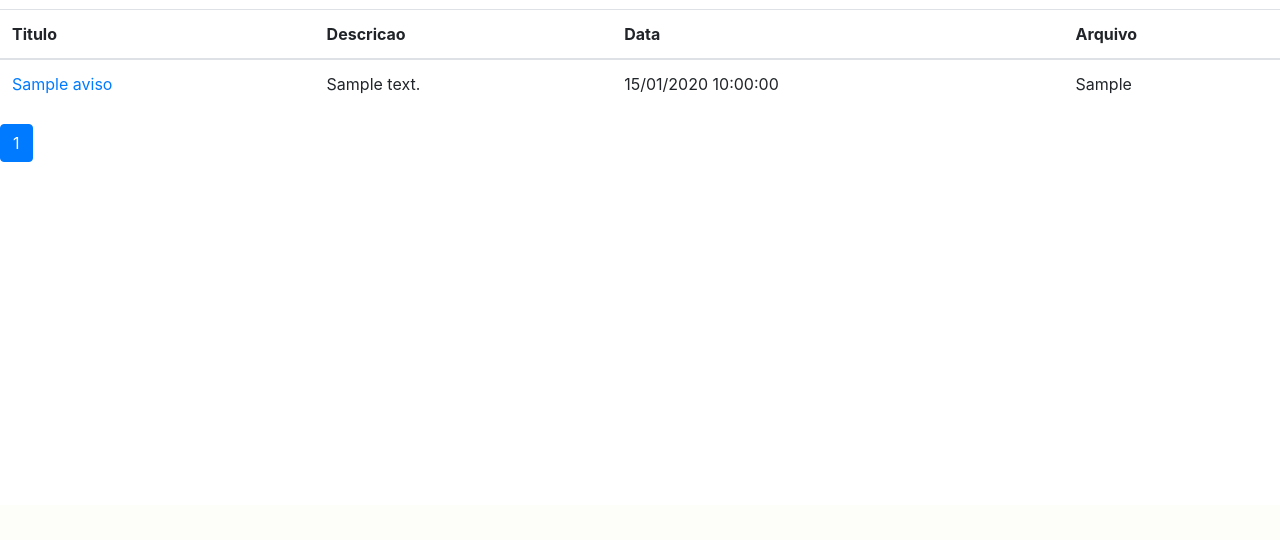
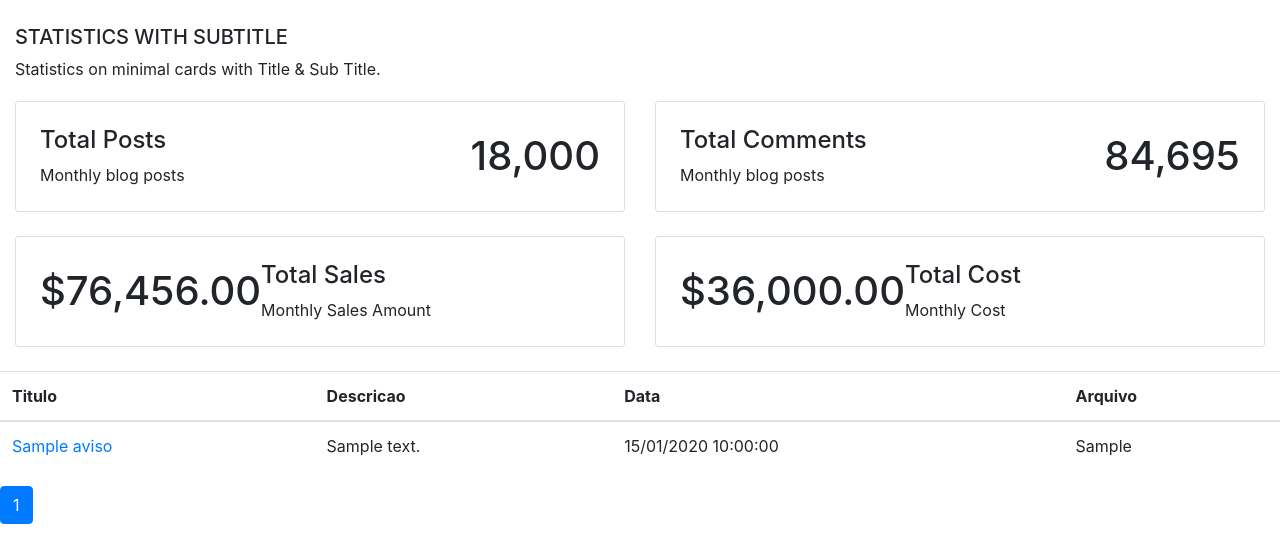
Before and after one commit to ArthurOliveira173/Repositorio-Estagio, a Django app: page /avisos/ in a window 1280 px wide. Shown: the part 295-835 px from the top of the page. Before the commit the page ends 457 px from the top, so only its background shows below. Run offline with Django 3.2, Linux system fonts and the light colour scheme; tables that the repository leaves empty hold one stand-in row (values such as "Sample post"); some libraries are stand-ins or nearby versions.

Commit message:
hotfix de merge

```diff
--- a/avisos/templates/avisos/index.html
+++ b/avisos/templates/avisos/index.html
@@ -17,6 +17,100 @@
       <tbody>
         {% for aviso in avisos %}
           {% if aviso.avi_mostrar %}
+            <div class="container-fluid">
+              <section>
+                <div class="row">
+                  <div class="col-12 mt-3 mb-1">
+                    <h5 class="text-uppercase">Statistics With Subtitle</h5>
+                    <p>Statistics on minimal cards with Title &amp; Sub Title.</p>
+                  </div>
+                </div>
+                <div class="row">
+                  <div class="col-xl-6 col-md-12 mb-4">
+                    <div class="card">
+                      <div class="card-body">
+                        <div class="d-flex justify-content-between p-md-1">
+                          <div class="d-flex flex-row">
+                            <div class="align-self-center">
+                              <i class="fas fa-pencil-alt text-info fa-3x me-4"></i>
+                            </div>
+                            <div>
+                              <h4>Total Posts</h4>
+                              <p class="mb-0">Monthly blog posts</p>
+                            </div>
+                          </div>
+                          <div class="align-self-center">
+                            <h2 class="h1 mb-0">18,000</h2>
+                          </div>
+                        </div>
+                      </div>
+                    </div>
+                  </div>
+                  <div class="col-xl-6 col-md-12 mb-4">
+                    <div class="card">
+                      <div class="card-body">
+                        <div class="d-flex justify-content-between p-md-1">
+                          <div class="d-flex flex-row">
+                            <div class="align-self-center">
+                              <i class="far fa-comment-alt text-warning fa-3x me-4"></i>
+                            </div>
+                            <div>
+                              <h4>Total Comments</h4>
+                              <p class="mb-0">Monthly blog posts</p>
+                            </div>
+                          </div>
+                          <div class="align-self-center">
+                            <h2 class="h1 mb-0">84,695</h2>
+                          </div>
+                        </div>
+                      </div>
+                    </div>
+                  </div>
+                </div>
+                <div class="row">
+                  <div class="col-xl-6 col-md-12 mb-4">
+                    <div class="card">
+                      <div class="card-body">
+                        <div class="d-flex justify-content-between p-md-1">
+                          <div class="d-flex flex-row">
+                            <div class="align-self-center">
+                              <h2 class="h1 mb-0 me-4">$76,456.00</h2>
+                            </div>
+                            <div>
+                              <h4>Total Sales</h4>
+                              <p class="mb-0">Monthly Sales Amount</p>
+                            </div>
+                          </div>
+                          <div class="align-self-center">
+                            <i class="far fa-heart text-danger fa-3x"></i>
+                          </div>
+                        </div>
+                      </div>
+                    </div>
+                  </div>
+                  <div class="col-xl-6 col-md-12 mb-4">
+                    <div class="card">
+                      <div class="card-body">
+                        <div class="d-flex justify-content-between p-md-1">
+                          <div class="d-flex flex-row">
+                            <div class="align-self-center">
+                              <h2 class="h1 mb-0 me-4">$36,000.00</h2>
+                            </div>
+                            <div>
+                              <h4>Total Cost</h4>
+                              <p class="mb-0">Monthly Cost</p>
+                            </div>
+                          </div>
+                          <div class="align-self-center">
+                            <i class="fas fa-wallet text-success fa-3x"></i>
+                          </div>
+                        </div>
+                      </div>
+                    </div>
+                  </div>
+                </div>
+              </section>
+            </div>
             <tr>
               <td>
                 <a href="{% url 'aviso' aviso.avi_id %}">{{ aviso.avi_titulo }}</a>
--- a/monitor_tutor/templates/monitor_tutor/index_mon.html
+++ b/monitor_tutor/templates/monitor_tutor/index_mon.html
@@ -12,7 +12,6 @@
           <th scope="col">Telefone</th>
           <th scope="col">CPF</th>
           <th scope="col">Sexo</th>
-          <th scope="col">ALUNO</th>
 
         </tr>
       </thead>
@@ -27,7 +26,6 @@
             <td>{{ monitor.mon_telefone }}</td>
             <td>{{ monitor.mon_cpf }}</td>
             <td>{{ monitor.mon_sexo }}</td>
-            <td>{{ monitor.mon_aluno_pcd }}</td>
           </tr>
         {% endfor %}
       </tbody>
--- a/monitor_tutor/templates/monitor_tutor/index_tut.html
+++ b/monitor_tutor/templates/monitor_tutor/index_tut.html
@@ -12,7 +12,6 @@
           <th scope="col">Telefone</th>
           <th scope="col">CPF</th>
           <th scope="col">Sexo</th>
-          <th scope="col">ALUNO</th>
 
         </tr>
       </thead>
@@ -27,7 +26,6 @@
             <td>{{ tutor.tut_telefone }}</td>
             <td>{{ tutor.tut_cpf }}</td>
             <td>{{ tutor.tut_sexo }}</td>
-            <td>{{ tutor.tut_aluno_pcd }}</td>
           </tr>
         {% endfor %}
       </tbody>
--- a/monitor_tutor/templates/monitor_tutor/monitor.html
+++ b/monitor_tutor/templates/monitor_tutor/monitor.html
@@ -26,9 +26,6 @@
       <dt>Período</dt>
       <dd>{{ monitor.mon_periodo_academico }}</dd>
 
-      <dt>Monitorado</dt>
-      <dd>{{ mon_aluno_pcd }}</dd>
-
     </dl>
 
 {%endblock%}
--- a/monitor_tutor/templates/monitor_tutor/tutor.html
+++ b/monitor_tutor/templates/monitor_tutor/tutor.html
@@ -26,9 +26,6 @@
       <dt>Período</dt>
       <dd>{{ tutor.tut_periodo_academico }}</dd>
 
-      <dt>ALUNO</dt>
-      <dd>{{ tutor.tut_aluno_pcd }}</dd>
-
     </dl>
 
 {%endblock%}
```
Also changed, not shown: monitor_tutor/admin.py (+6 -6 lines), sistema/migrations/0001_initial.py.
